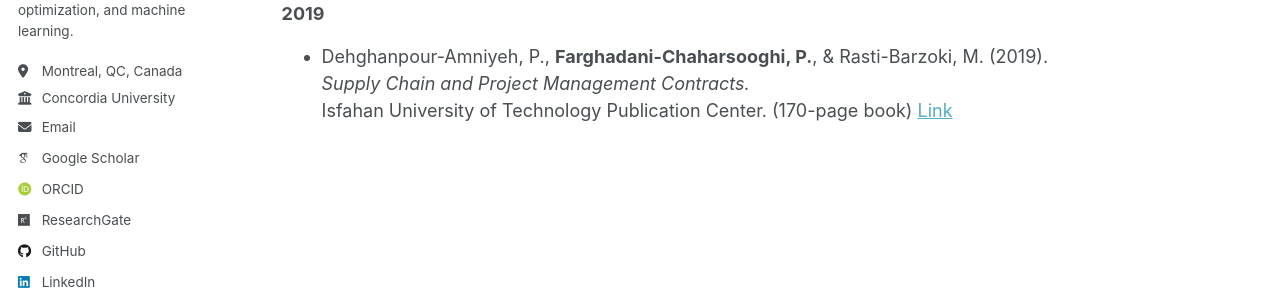
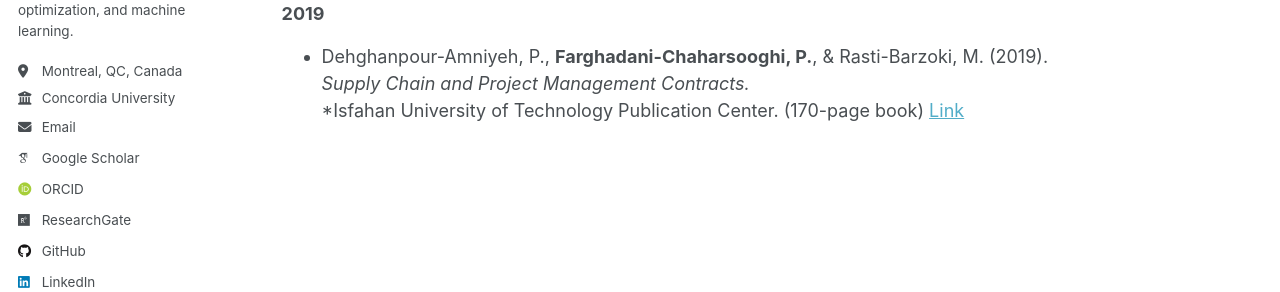
Before and after one commit to Pedram-Fdi/Pedram-Fdi.github.io, a Jekyll site: the page built from _pages/publications.md, in a window 1280 px wide and 900 px high, scrolled down 721 px. Shown: the part 377-669 px from the top of the window. Built offline with Jekyll 4.4.1, drawn with Linux system fonts in a browser that asks for light colours; some web fonts are replaced.

```diff
--- a/_pages/publications.md
+++ b/_pages/publications.md
@@ -58,5 +58,5 @@ You can also find my articles on <a href="{{ site.author.googlescholar }}">my Go
 
 - Dehghanpour-Amniyeh, P., **Farghadani-Chaharsooghi, P.**, & Rasti-Barzoki, M. (2019).
   *Supply Chain and Project Management Contracts.*
-  Isfahan University of Technology Publication Center. (170-page book)
+  *Isfahan University of Technology Publication Center. (170-page book)
   [Link](https://research.iut.ac.ir/fa/dgr/2828)
```
